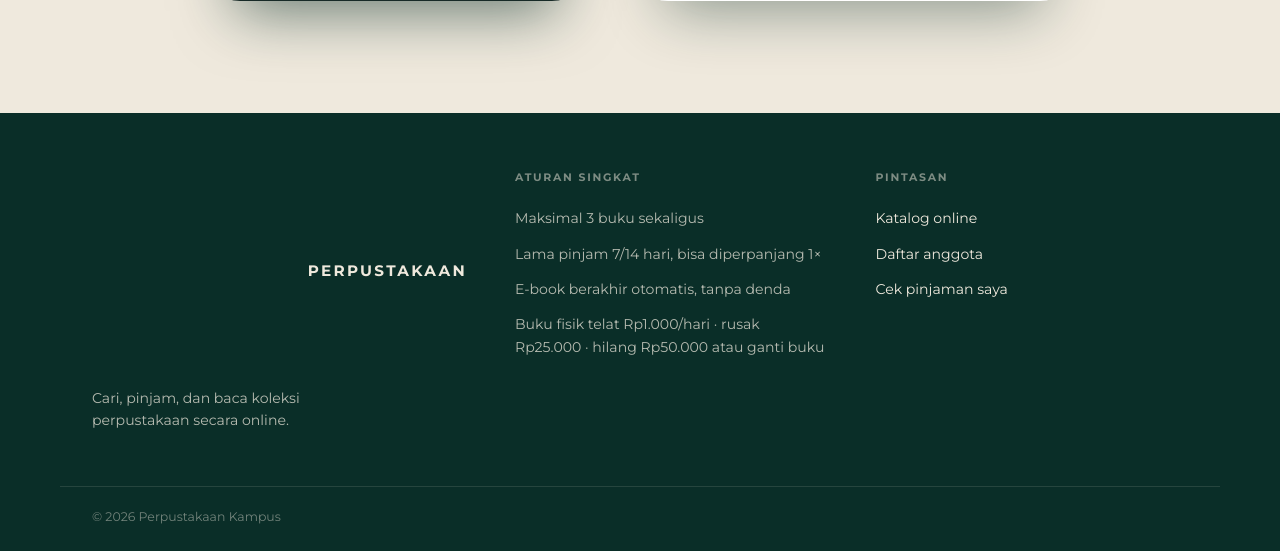
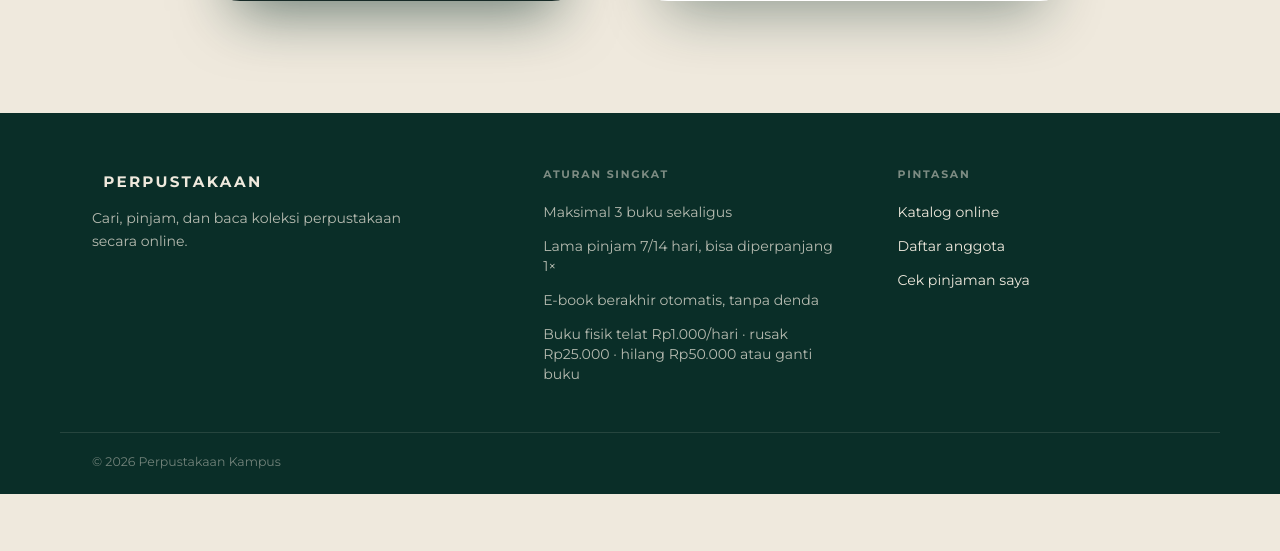
Before and after one commit to oktarizagunawan63/perpustakaan, a PHP site: page /daftar.php in a window 1280 px wide. Shown: the part 1246-1797 px from the top of the page. After the commit the page ends 1740 px from the top, so only its background shows below. Run offline with PHP 8.4, Linux system fonts and the light colour scheme.

Commit message:
feat: scroll to top button dan fix footer solid

```diff
--- a/assets/app.js
+++ b/assets/app.js
@@ -92,3 +92,30 @@ document.addEventListener('DOMContentLoaded', () => {
       b.textContent = tampil ? 'Sembunyikan' : 'Tampilkan';
     }));
 });
+
+  // Scroll to Top Button
+  const scrollTopBtn = document.getElementById('scrollTop');
+  if (scrollTopBtn) {
+    // Show/hide button based on scroll position
+    const toggleScrollButton = () => {
+      if (window.scrollY > 300) {
+        scrollTopBtn.classList.add('show');
+      } else {
+        scrollTopBtn.classList.remove('show');
+      }
+    };
+
+    // Scroll to top when clicked
+    scrollTopBtn.addEventListener('click', () => {
+      window.scrollTo({
+        top: 0,
+        behavior: 'smooth'
+      });
+    });
+
+    // Listen to scroll event
+    window.addEventListener('scroll', toggleScrollButton, { passive: true });
+
+    // Initial check
+    toggleScrollButton();
+  }
--- a/assets/style.css
+++ b/assets/style.css
@@ -34,8 +34,8 @@
 }
 
 *, *::before, *::after { box-sizing: border-box; }
-html { -webkit-text-size-adjust: 100%; scroll-padding-top: 5rem; }
-body { margin: 0; background: var(--cream); color: var(--ink); font: 15.5px/1.6 var(--sans); -webkit-font-smoothing: antialiased; }
+html { -webkit-text-size-adjust: 100%; scroll-padding-top: 5rem; overflow-x: hidden; }
+body { margin: 0; background: var(--cream); color: var(--ink); font: 15.5px/1.6 var(--sans); -webkit-font-smoothing: antialiased; overflow-x: hidden; width: 100%; position: relative; }
 h1, h2, h3 { font-weight: 600; line-height: 1.2; margin: 0 0 .5em; letter-spacing: -.01em; }
 h1 { font-size: clamp(1.7rem, 3.4vw, 2.3rem); }
 h2 { font-size: 1.35rem; }
@@ -598,19 +598,100 @@ mark { background: #F3E2A6; color: inherit; padding: 0 .1em; border-radius: 3px;
 .circ__form .panel__title { font-size: 1.05rem; }
 
 /* --- Footer hijau ------------------------------------------------------ */
-.footer { background: var(--green-900); color: rgba(239,233,221,.75); margin-top: 3rem; padding: 3.5rem 0 1.5rem; font-size: .88rem; }
-.footer__in { display: grid; gap: 3rem; grid-template-columns: 1fr; }
-@media (min-width: 760px) { .footer__in { grid-template-columns: 1.2fr 1fr 1fr; gap: 3rem; } }
-.footer__brand { display: flex; align-items: center; gap: .7rem; color: var(--cream); margin-bottom: .8rem; }
-.footer__brand .logo { width: 40px; height: 40px; }
-.footer__name { font-weight: 700; letter-spacing: .15em; text-transform: uppercase; margin: 0; font-size: .95rem; }
-.footer__in > div:first-child p { max-width: 280px; line-height: 1.6; }
-.footer__label { font-size: .68rem; font-weight: 700; letter-spacing: .16em; text-transform: uppercase; color: rgba(239,233,221,.5); margin: 0 0 .9rem; }
-.footer__list { list-style: none; margin: 0; padding: 0; }
-.footer__list li { padding: .4rem 0; }
-.footer a { color: var(--cream); text-decoration: none; transition: color .2s; }
-.footer a:hover { color: #fff; }
-.footer__base { margin-top: 2.5rem; padding-top: 1.25rem; border-top: 1px solid rgba(239,233,221,.12); font-size: .78rem; color: rgba(239,233,221,.45); }
+.footer {
+  background: var(--green-900);
+  color: rgba(239,233,221,.75);
+  margin-top: 3rem;
+  padding: 3.5rem 0 1.5rem;
+  font-size: .88rem;
+  width: 100%;
+  position: relative;
+  overflow: hidden;
+}
+.footer__in {
+  display: grid;
+  gap: 4rem;
+  grid-template-columns: 1fr;
+  align-items: start;
+  position: relative;
+  z-index: 1;
+}
+@media (min-width: 760px) {
+  .footer__in {
+    grid-template-columns: 2fr 1.5fr 1.5fr;
+    gap: 4rem;
+  }
+}
+.footer__brand {
+  display: flex;
+  align-items: center;
+  gap: .7rem;
+  color: var(--cream);
+  margin-bottom: .8rem;
+  pointer-events: none;
+}
+.footer__brand .logo {
+  width: 40px;
+  height: 40px;
+  flex-shrink: 0;
+}
+.footer__name {
+  font-weight: 700;
+  letter-spacing: .15em;
+  text-transform: uppercase;
+  margin: 0;
+  font-size: .95rem;
+  line-height: 1;
+}
+.footer__in > div {
+  display: flex;
+  flex-direction: column;
+  align-items: flex-start;
+  min-height: 1px;
+}
+.footer__in > div:first-child p {
+  max-width: 320px;
+  line-height: 1.65;
+  margin: 0;
+}
+.footer__label {
+  font-size: .68rem;
+  font-weight: 700;
+  letter-spacing: .16em;
+  text-transform: uppercase;
+  color: rgba(239,233,221,.5);
+  margin: 0 0 1rem;
+  display: block;
+  line-height: 1;
+}
+.footer__list {
+  list-style: none;
+  margin: 0;
+  padding: 0;
+  width: 100%;
+}
+.footer__list li {
+  padding: .45rem 0;
+  line-height: 1.4;
+}
+.footer a {
+  color: var(--cream);
+  text-decoration: none;
+  transition: color .15s ease;
+  display: inline-block;
+}
+.footer a:hover {
+  color: #fff;
+  transform: none;
+}
+.footer__base {
+  margin-top: 2.5rem;
+  padding-top: 1.25rem;
+  border-top: 1px solid rgba(239,233,221,.12);
+  font-size: .78rem;
+  color: rgba(239,233,221,.45);
+  line-height: 1.4;
+}
 
 @media (prefers-reduced-motion: reduce) { * { transition: none !important; scroll-behavior: auto !important; } }
 @media print { .topbar, .footer, .catalog-bar, .btn { display: none !important; } body { background: #fff; } }
--- a/partials/footer.php
+++ b/partials/footer.php
@@ -1,4 +1,10 @@
 </main>
+
+<button class="scroll-top" id="scrollTop" aria-label="Kembali ke atas" title="Kembali ke atas">
+  <svg viewBox="0 0 24 24" fill="none" stroke="currentColor" stroke-width="2" stroke-linecap="round" stroke-linejoin="round">
+    <polyline points="18 15 12 9 6 15"></polyline>
+  </svg>
+</button>
 
 <?php if (empty($admin) && empty($polos)): ?>
 <footer class="footer">
```
Also changed, not shown: other parts of assets/style.css (+69 -0 lines).
